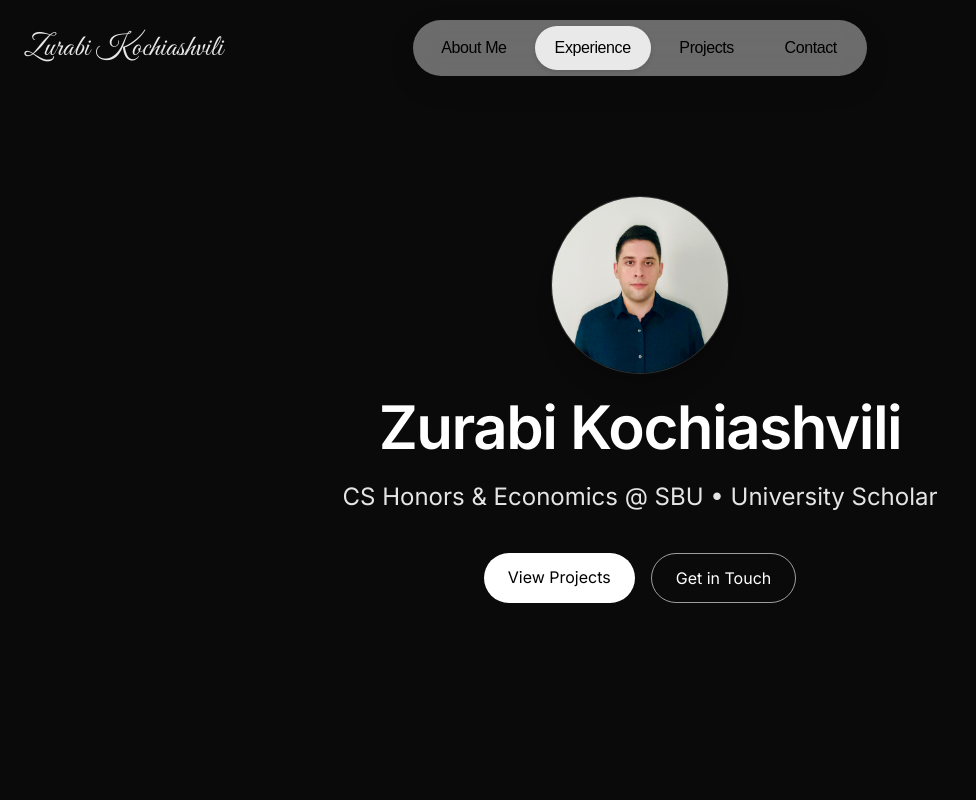
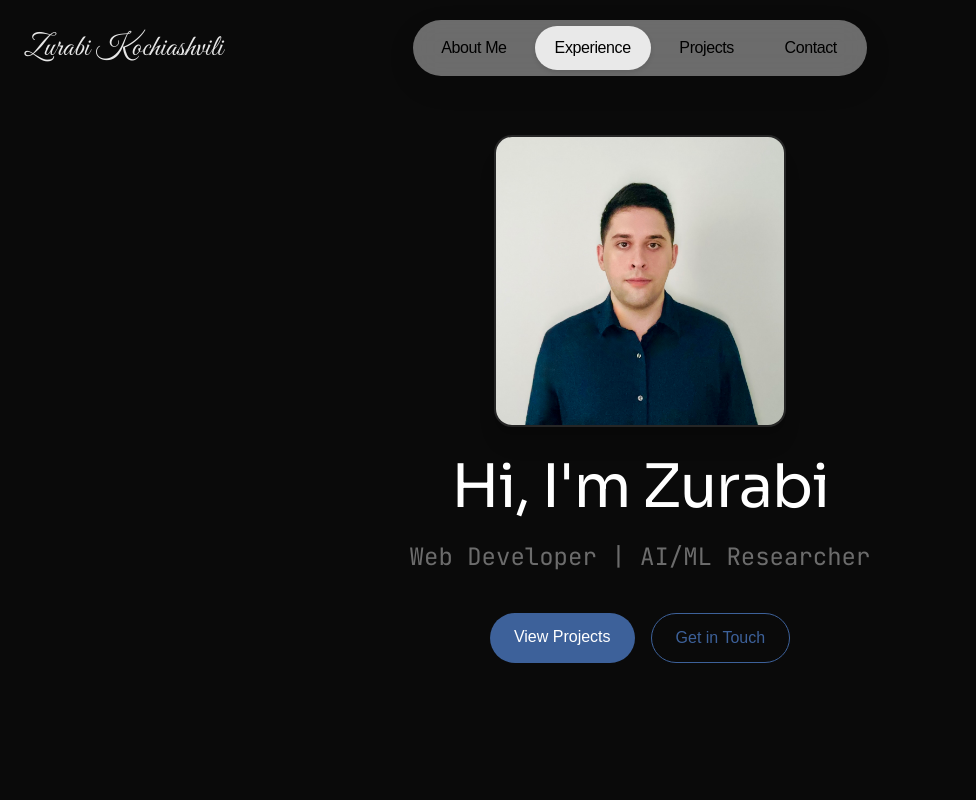
Before and after one commit to Zurab1K/portfolio, a React (Create React App) app: page / in a window 1280 px wide. Shown: the top 800 px of the page, without its empty margins (0-976 px from the left). Built offline with nearby package versions, Linux system fonts and the light colour scheme.

Commit message:
Change Contact and Hero components for improved styling; update font families and enhance button designs

```diff
--- a/src/components/Contact.jsx
+++ b/src/components/Contact.jsx
@@ -34,7 +34,7 @@ export default function Contact() {
         >
           <a
             href="mailto:zurabi.kochiashvili1@gmail.com"
-            className="flex items-center gap-2 px-5 py-3 border border-white/25 rounded-full hover:border-white transition text-white"
+            className="flex items-center gap-2 px-5 py-3 border border-white text-white rounded-full hover:bg-white/10 transition"
           >
             <Mail className="w-5 h-5" />
             <span>Email</span>
@@ -44,7 +44,7 @@ export default function Contact() {
             href="https://www.linkedin.com/in/zurabi-kochiashvili/"
             target="_blank"
             rel="noopener noreferrer"
-            className="flex items-center gap-2 px-5 py-3 border border-white/25 rounded-full hover:border-white transition text-white"
+            className="flex items-center gap-2 px-5 py-3 border border-white text-white rounded-full hover:bg-white/10 transition"
           >
             <Linkedin className="w-5 h-5" />
             <span>LinkedIn</span>
@@ -54,7 +54,7 @@ export default function Contact() {
             href="https://github.com/Zurab1K"
             target="_blank"
             rel="noopener noreferrer"
-            className="flex items-center gap-2 px-5 py-3 border border-white/25 rounded-full hover:border-white transition text-white"
+            className="flex items-center gap-2 px-5 py-3 border border-white text-white rounded-full hover:bg-white/10 transition"
           >
             <Github className="w-5 h-5" />
             <span>GitHub</span>
--- a/src/components/Hero.jsx
+++ b/src/components/Hero.jsx
@@ -14,25 +14,27 @@ export default function Hero() {
           initial={{ opacity: 0, y: 30, scale: 0.98 }}
           animate={{ opacity: 1, y: 0, scale: 1 }}
           transition={{ duration: 0.9 }}
-          className="mx-auto mb-6 w-36 h-36 md:w-44 md:h-44 rounded-full object-cover shadow-xl ring-1 ring-neutral-200/70 dark:ring-neutral-700/70"
+          className="mx-auto mb-8 w-64 h-64 md:w-72 md:h-72 rounded-2xl object-cover object-[50%_30%] shadow-xl ring-2 ring-neutral-800"
         />
 
         <motion.h1
           initial={{ opacity: 0, y: 30 }}
           animate={{ opacity: 1, y: 0 }}
           transition={{ duration: 1 }}
-          className="text-5xl md:text-6xl font-semibold tracking-tight leading-[1.2]"
+          className="text-5xl md:text-6xl font-normal tracking-tight leading-[1.2]"
+          style={{ fontFamily: '"Sora", "Sora-Regular", sans-serif' }}
         >
-          Zurabi Kochiashvili
+          Hi, I'm Zurabi
         </motion.h1>
 
         <motion.p
           initial={{ opacity: 0, y: 20 }}
           animate={{ opacity: 1, y: 0 }}
           transition={{ duration: 1.2 }}
-          className="mt-6 text-xl md:text-2xl text-neutral-200"
+          className="mt-6 text-xl md:text-2xl"
+          style={{ color: "rgb(108, 108, 108)", fontFamily: "'JetBrains Mono', monospace" }}
         >
-          CS Honors & Economics @ SBU • University Scholar
+          Web Developer | AI/ML Researcher
         </motion.p>
 
         <motion.div
@@ -43,13 +45,13 @@ export default function Hero() {
         >
           <a
             href="#projects"
-            className="px-6 py-3 bg-white text-black rounded-full hover:bg-neutral-200 transition"
+            className="px-6 py-3 bg-[rgb(61,97,154)] text-white font-medium rounded-full hover:bg-[rgb(52,82,131)] transition"
           >
             View Projects
           </a>
           <a
             href="#contact"
-            className="px-6 py-3 border border-white/60 text-white rounded-full hover:bg-white/10 transition"
+            className="px-6 py-3 border border-[rgb(61,97,154)] text-[rgb(61,97,154)] rounded-full hover:bg-[rgba(61,97,154,0.18)] transition font-medium"
           >
             Get in Touch
           </a>
--- a/src/index.css
+++ b/src/index.css
@@ -1,10 +1,12 @@
+@import url('https://fonts.googleapis.com/css2?family=Sora:wght@400;500;600&family=JetBrains+Mono:wght@400;500;600&display=swap');
+
 @tailwind base;
 @tailwind components;
 @tailwind utilities;
 
 html {
   scroll-behavior: smooth;
-  font-family: 'Inter', sans-serif;
+  font-family: "Helvetica Now", sans-serif;
   color-scheme: dark;
 }
 
--- a/tailwind.config.js
+++ b/tailwind.config.js
@@ -5,7 +5,7 @@ module.exports = {
   theme: {
   extend: {
     fontFamily: {
-      sans: ["Inter", "sans-serif"],
+      sans: ["Helvetica Now", "Inter", "sans-serif"],
       serif: ["Playfair Display", "serif"],
     },
   },
```
